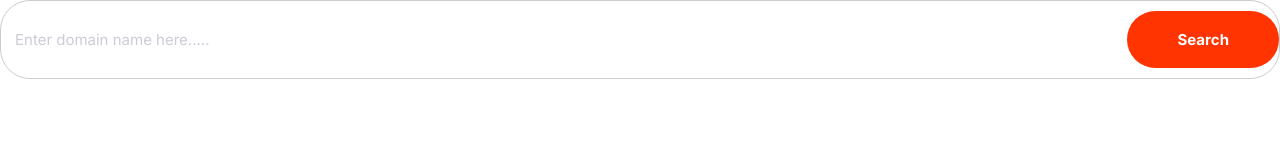
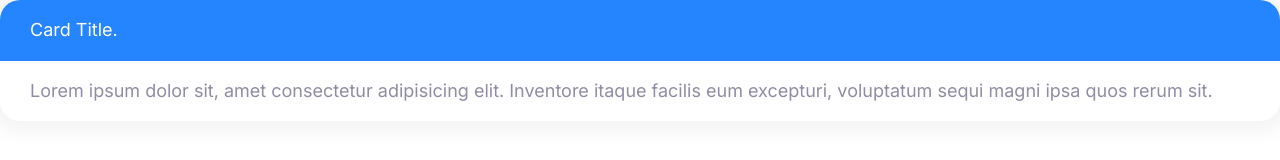
Before and after one commit to Mr-Khaira/moshify, a plain HTML site: page index.html in a window 1280 px wide. Drawn offline with Linux system fonts and the light colour scheme.

Commit message:
inplemented card styling.

```diff
--- a/CSS/stylesheet.css
+++ b/CSS/stylesheet.css
@@ -268,3 +268,25 @@ a{
         font-size: 1.5rem;
     }
 }
+
+/*  card  */
+
+.card {
+    border-radius: 20px;
+    box-shadow: 0 0 20px 10px #f3f3f3;
+    overflow: hidden;
+}
+
+.card__header, .card__body {
+    padding: 2rem 3rem;
+}
+
+.card--primary .card__header {
+    background-color: var(--color-primary);
+    color: #fff;
+}
+
+.card--secondary .card__header {
+    background-color: var(--color-secondary);
+    color: #fff;
+}
--- a/index.html
+++ b/index.html
@@ -13,9 +13,13 @@
 </head>
 
 <body>
-    <div class="input-group">
-        <input class="input" type="text" placeholder="Enter domain name here.....">
-        <button class="button button--accent">Search</button>
+    <div>
+        <div class="card card--primary">
+            <header class="card__header">Card Title.</header>
+            <div class="card__body">Lorem ipsum dolor sit, amet consectetur adipisicing elit. Inventore itaque facilis
+                eum
+                excepturi, voluptatum sequi magni ipsa quos rerum sit.</div>
+        </div>
     </div>
 </body>
 
```
Also changed, not shown: 1 other file.
